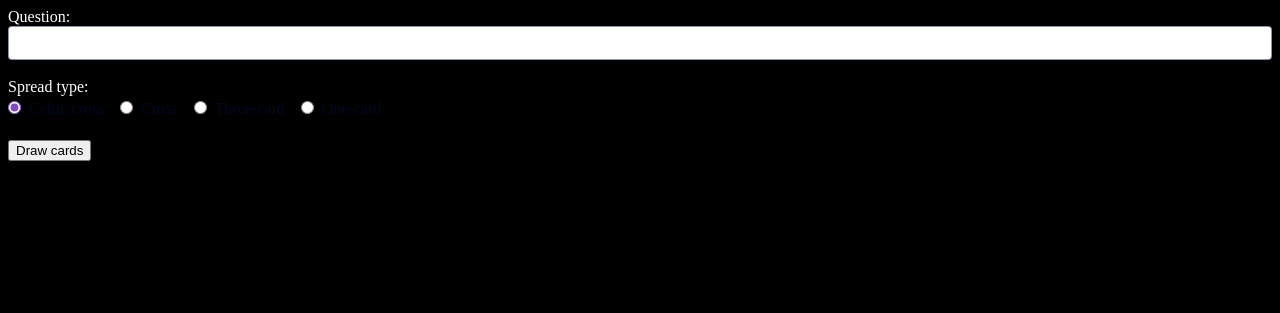
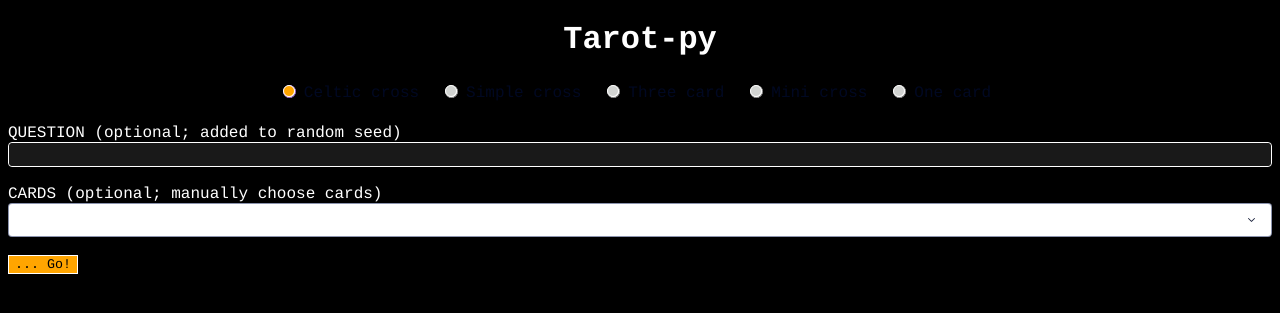
Before and after one commit to chewypews/tarot_py, a Flask app: page / in a window 1280 px wide. Shown: the top 313 px of the page. Run offline with Flask 3, Linux system fonts and the light colour scheme.

Commit message:
Manually input spreads; cleaner format

```diff
--- a/app.py
+++ b/app.py
@@ -1,4 +1,5 @@
 import os
+import time
 import random
 import datetime
 from functools import reduce
@@ -7,26 +8,52 @@
 
 ## constants
 cards = [y + str(x) for x in range(1,15) for y in ["wands_", "cups_", "swords_", "disks_"]] + ["majors_" + str(x) for x in range(0,22)]
+cards_oriented = [x + "-upright" for x in cards] + [x + "-reversed" for x in cards]
 
 ## functions
+def time_seed(seed = None):
+    if seed == None:
+        out = int(time.time() * 256)
+    else:
+        out = str(int(time.time() * 256)) + seed
+    return out
 def draw_cards(n_cards, seed):
-    random.seed(str(seed) + " - " + str(datetime.datetime.now()))
-    return [x + ".jpg" for x in random.sample(cards, n_cards)]
-
+    random.seed(seed)
+    out = [x + ".jpg" for x in random.sample(cards, n_cards)]
+    return out
 def draw_orientations(n_cards, seed):
-    random.seed(str(seed) + " - " + str(datetime.datetime.now()))
-    return list(random.choices(["0deg", "180deg"], k = n_cards))
+    random.seed(seed)
+    out = list(random.choices(["0deg", "180deg"], k = n_cards))
+    return out
+def parse_manual_cards(manual_cards):
+    cards = [x.split("-")[0] for x in manual_cards]
+    cards = [x + ".jpg" for x in cards]
+    orients = [x.split("-")[1] for x in manual_cards]
+    orients_dict = {"upright": "0deg", "reversed": "180deg"}
+    orients = [orients_dict[x] for x in orients]
+    return cards, orients
 
 ## app
 app = Dash(__name__)
 server = app.server
 
 app.layout = html.Div([
-    html.Div(["Question: ", dcc.Input(id='question_text', type='text')]), ## text of question
+    html.Div(html.Center(html.H1("Tarot-py"))),
+    html.Div([ ## type of spread
+        html.Center(dcc.RadioItems(['Celtic cross', 'Simple cross', 'Three card', 'Mini cross', 'One card'], "Celtic cross", id = "spread_type", inline=True, inputStyle={"margin-left": "10px"}))
+    ]),
     html.Br(),
-    html.Div(["Spread type: ", dcc.RadioItems(['Celtic cross', 'Cross', 'Three-card', 'One-card'], "Celtic cross", id = "spread_type", inline=True)]), ## type of spread
+    html.Div([ ## text of question
+        "QUESTION (optional; added to random seed)",
+        dcc.Input(id='question_text', type='text')
+    ]),
     html.Br(),
-    html.Button('Draw cards', id='button_go'), ## button
+    html.Div([ ## Manual input cards
+        "CARDS (optional; manually choose cards)",
+        dcc.Dropdown(cards_oriented,  id = "manual_cards", multi=True)
+    ]),
+    html.Br(),
+    html.Button('... Go!', id='button_go', style = {"background-color": '#ffa500', "border": "1px solid white"}), ## button
     html.Div(id='spread') ## spread itself
 ])
 
@@ -35,15 +62,37 @@
     Input('button_go', 'n_clicks'), ## Input that triggers update to output (button)
     State('question_text', 'value'), ## extra value passed along (text of question)
     State('spread_type', 'value'), ## extra value passed along (type of spread)
+    State('manual_cards', 'value'), ## extra value passed along (manual card draw)
     prevent_initial_call=True
 )
-def update_output(n_clicks, question_text, spread_type):
+def update_output(n_clicks, question_text, spread_type, manual_cards): ## n_clicks = value of button, and the others are extra State() values passed along (all are order dependent)
+
+    ## Seed = Time seed
+    seed = time_seed(question_text)
+
+    ## Header = question text or empty text
+    if(question_text == ""):
+        Q = "Question: " + str(question_text)
+    else:
+        Q = ""
+
     if spread_type == "Celtic cross":
-        cards = draw_cards(n_cards = 10, seed = question_text)
-        orients = draw_orientations(n_cards = 10, seed = question_text)
+        ## draw or input cards
+        if manual_cards == None or len(manual_cards) == 0:
+            cards = draw_cards(10, seed)
+            orients = draw_orientations(10, seed)
+        else:
+            cards, orients = parse_manual_cards(manual_cards)
+            if len(cards) != 10:
+                return html.Div(html.Center(html.H4("Must select 10 cards to manually input this spread", style = {"color": "#cc0000"})))
+        ## fix cross orientation
+        if orients[1] == "0deg":
+            orients[1] = "90deg"
+        else:
+            orients[1] = "-90deg"
         div = html.Div([
             # html.H3("Questions asked: " + str(n_clicks)),
-            html.Center(html.H3("Question: " + str(question_text))),
+            html.Center(html.H3(Q)),
             html.Center([
                 html.Table([
                     html.Tr([
@@ -51,16 +100,16 @@
                             html.Center(html.Tr([html.Img(src = dash.get_asset_url(cards[2]), height = 110, width=70, style={"transform": "rotate({})".format(orients[2])})])),
                             html.Tr([
                                 html.Td(
-                                    html.Img(src = dash.get_asset_url(cards[4]), height = 110, width=70, style={"transform": "rotate({})".format(orients[4]), "position": "relative", "left": "7px"})
+                                    html.Img(src = dash.get_asset_url(cards[4]), height = 110, width=70, style={"transform": "rotate({})".format(orients[4]), "position": "relative", "left": "12px"})
                                 ),
                                 html.Td(
                                     html.Img(src = dash.get_asset_url(cards[0]), height = 110, width=70, style={"transform": "rotate({})".format(orients[0]), "position": "relative", "left": "37px"}),
                                 ),
                                 html.Td(
-                                    html.Img(src = dash.get_asset_url(cards[1]), height = 110, width=70, style={"transform": "rotate({})".format('90deg'), "position": "relative", "left": "-37px"}),
+                                    html.Img(src = dash.get_asset_url(cards[1]), height = 110, width=70, style={"transform": "rotate({})".format(orients[1]), "position": "relative", "left": "-37px"}),
                                 ),
                                 html.Td(
-                                    html.Img(src = dash.get_asset_url(cards[5]), height = 110, width=70, style={"transform": "rotate({})".format(orients[5]), "position": "relative", "left": "-7px"})
+                                    html.Img(src = dash.get_asset_url(cards[5]), height = 110, width=70, style={"transform": "rotate({})".format(orients[5]), "position": "relative", "left": "-12px"})
                                 )
                             ]),
                             html.Center(html.Tr([html.Img(src = dash.get_asset_url(cards[3]), height = 110, width=70, style={"transform": "rotate({})".format(orients[3])})]))
@@ -75,12 +124,18 @@
                 ])
             ])
         ])
-    elif spread_type == "Cross":
-        cards = draw_cards(n_cards = 5, seed = question_text)
-        orients = draw_orientations(n_cards = 5, seed = question_text)
+    elif spread_type == "Simple cross":
+        ## draw or input cards
+        if manual_cards == None or len(manual_cards) == 0:
+            cards = draw_cards(5, seed)
+            orients = draw_orientations(5, seed)
+        else:
+            cards, orients = parse_manual_cards(manual_cards)
+            if len(cards) != 5:
+                return html.Div(html.Center(html.H4("Must select 5 cards to manually input this spread", style = {"color": "red"})))
         div = html.Div([
             # html.H3("Questions asked: " + str(n_clicks)),
-            html.Center(html.H3("Question: " + str(question_text))),
+            html.Center(html.H3(Q)),
             html.Center([
                 html.Table([
                     html.Tr([
@@ -97,30 +152,69 @@
                 ])
             ])
         ])
-    elif spread_type == "Three-card":
-        cards = draw_cards(n_cards = 5, seed = question_text)
-        orients = draw_orientations(n_cards = 5, seed = question_text)
+    elif spread_type == "Three card":
+        ## draw or input cards
+        if manual_cards == None or len(manual_cards) == 0:
+            cards = draw_cards(3, seed)
+            orients = draw_orientations(3, seed)
+        else:
+            cards, orients = parse_manual_cards(manual_cards)
+            if len(cards) != 3:
+                return html.Div(html.Center(html.H4("Must select 3 cards to manually input this spread", style = {"color": "red"})))
         div = html.Div([
             # html.H3("Questions asked: " + str(n_clicks)),
-            html.Center(html.H3("Question: " + str(question_text))),
+            html.Center(html.H3(Q)),
             html.Center([
                 html.Table([
                     html.Tr([
-                        html.Td(html.Img(src = dash.get_asset_url(cards[2]), height = 220, width=140, style={"transform": "rotate({})".format(orients[2])})),
-                        html.Td(html.Img(src = dash.get_asset_url(cards[4]), height = 220, width=140, style={"transform": "rotate({})".format(orients[4])})),
-                        html.Td(html.Img(src = dash.get_asset_url(cards[3]), height = 220, width=140, style={"transform": "rotate({})".format(orients[3])}))
+                        html.Td(html.Img(src = dash.get_asset_url(cards[0]), height = 220, width=140, style={"transform": "rotate({})".format(orients[0])})),
+                        html.Td(html.Img(src = dash.get_asset_url(cards[1]), height = 220, width=140, style={"transform": "rotate({})".format(orients[1])})),
+                        html.Td(html.Img(src = dash.get_asset_url(cards[2]), height = 220, width=140, style={"transform": "rotate({})".format(orients[2])}))
                     ])
                 ])
             ])
         ])
-    elif spread_type == "One-card":
-        cards = draw_cards(n_cards = 5, seed = question_text)
-        orients = draw_orientations(n_cards = 5, seed = question_text)
+    elif spread_type == "Mini cross":
+        ## draw or input cards
+        if manual_cards == None or len(manual_cards) == 0:
+            cards = draw_cards(2, seed)
+            orients = draw_orientations(2, seed)
+        else:
+            cards, orients = parse_manual_cards(manual_cards)
+            if len(cards) != 2:
+                return html.Div(html.Center(html.H4("Must select 2 cards to manually input this spread", style = {"color": "red"})))
+        ## fix cross orientation
+        if orients[1] == "0deg":
+            orients[1] = "90deg"
+        else:
+            orients[1] = "-90deg"
         div = html.Div([
             # html.H3("Questions asked: " + str(n_clicks)),
-            html.Center(html.H3("Question: " + str(question_text))),
+            html.Center(html.H3(Q)),
             html.Center([
-                html.Img(src = dash.get_asset_url(cards[2]), height = 220, width=140, style={"transform": "rotate({})".format(orients[2])})
+                html.Td(
+                    html.Img(src = dash.get_asset_url(cards[0]), height = 220, width=140, style={"transform": "rotate({})".format(orients[0]), "position": "relative", "left": "70px"}),
+                ),
+                html.Td(
+                    html.Img(src = dash.get_asset_url(cards[1]), height = 220, width=140, style={"transform": "rotate({})".format(orients[1]), "position": "relative", "left": "-70px"}),
+                )
+            ])
+        ])
+
+    elif spread_type == "One card":
+        ## draw or input cards
+        if manual_cards == None or len(manual_cards) == 0:
+            cards = draw_cards(1, seed)
+            orients = draw_orientations(1, seed)
+        else:
+            cards, orients = parse_manual_cards(manual_cards)
+            if len(cards) != 1:
+                return html.Div(html.Center(html.H4("Must select 1 card to manually input this spread", style = {"color": "red"})))
+        div = html.Div([
+            # html.H3("Questions asked: " + str(n_clicks)),
+            html.Center(html.H3(Q)),
+            html.Center([
+                html.Img(src = dash.get_asset_url(cards[0]), height = 220, width=140, style={"transform": "rotate({})".format(orients[0])})
             ])
         ])
 
--- a/assets/spread_style.css
+++ b/assets/spread_style.css
@@ -1,4 +1,68 @@
+/* For app */
 body {
     background-color: black;
     color: white
 }
+* {
+    font-family: Courier;
+}
+
+/* For question input */
+.dash-input {
+    background-color: rgb(25, 25, 25) !important;
+    width: 100%;
+    height: 25px;
+    border: 1px solid white;
+}
+
+
+/* For radio buttons */
+input[type='radio']:after {
+    width: 10px;
+    height: 10px;
+    border-radius: 15px;
+    left: -1px;
+    background-color: #d1d3d1;
+    content: '';
+    display: inline-block;
+    visibility: visible;
+    border: 1px solid white;
+}
+
+input[type='radio']:checked:after {
+    width: 10px;
+    height: 10px;
+    border-radius: 15px;
+    left: -1px;
+    background-color: #ffa500;
+    content: '';
+    display: inline-block;
+    visibility: visible;
+    border: 1px solid white;
+}
+
+/* For drop down */
+.Select-control {
+    background-color: rgb(25, 25, 25) !important;
+    color:white;
+}
+.Select-value-label {
+    color: white !important;
+}
+.Select-menu-outer {
+    background-color: rgb(25, 25, 25);
+    color: white;
+}
+#langue_dropdown .Select-menu-outer {
+    background-color: rgb(25, 25, 25);
+    color: white;
+}
+input, select, textarea{
+    color: white;
+}
+
+/* For button */
+.button {
+    background-color: #ffa500;
+    border: 1px solid white;
+}
```
